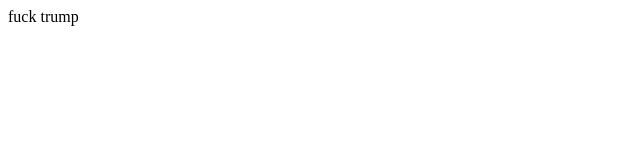
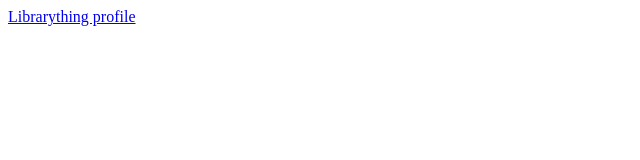
Before and after one commit to ansate/basic_website, a plain HTML site: page index.html in a window 1280 px wide. Shown: the whole page, without its empty margins (0-640 px from the left). Drawn offline with Linux system fonts and the light colour scheme.

Commit message:
actually me

```diff
--- a/index.html
+++ b/index.html
@@ -1,5 +1,7 @@
 <html>
-<body>
-fuck trump
+  <head><title> Melissa Santos</title></head>
+  <body>
+    <a href="https://www.librarything.com/profile/ansate">Librarything profile</a>
+
 </body>
 </html>
```
